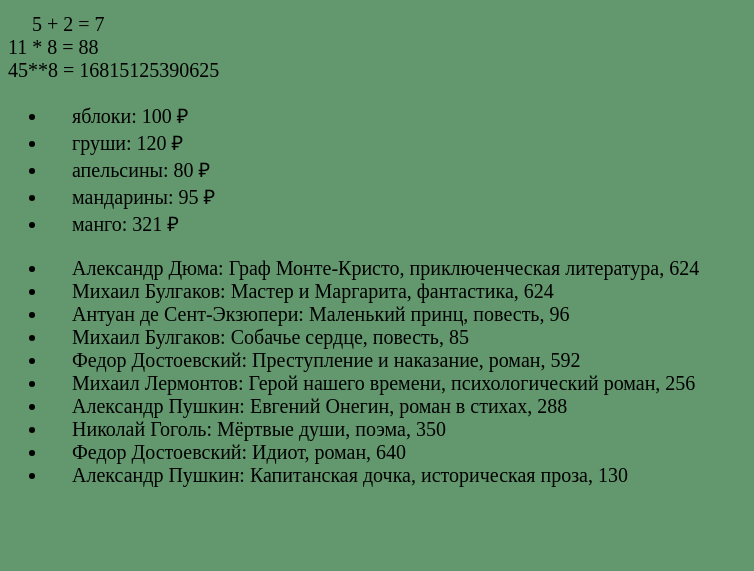
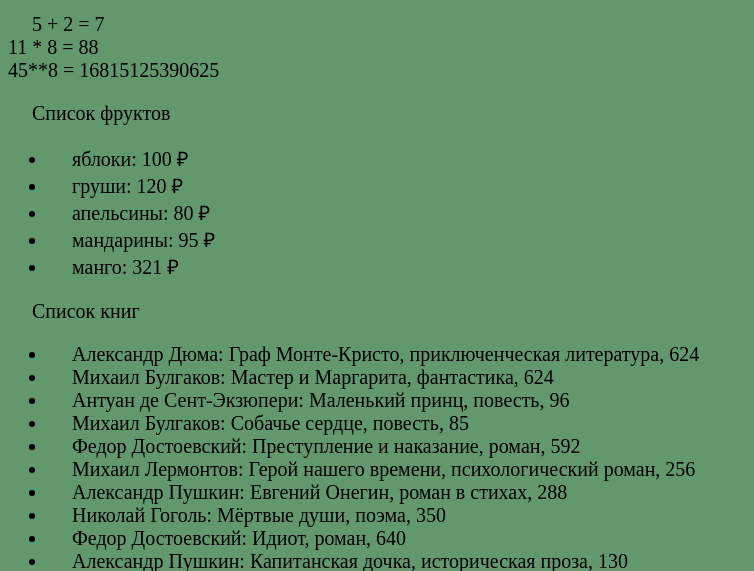
Before and after one commit to OlyaZalevskaya/web-programming-labs-2, a Flask app: page /lab2/example in a window 1280 px wide. Shown: the part 45-616 px from the top of the page, without its empty margins (0-754 px from the left). Run offline with Flask 3, Linux system fonts and the light colour scheme.

Commit message:
правки

```diff
--- a/templates/example.html
+++ b/templates/example.html
@@ -15,11 +15,15 @@
         5 + 2 = {{ 5 + 2 }}<br>
         11 * 8 = {{11 * 8 }}<br>
         45**8 = {{45**8}}<br>
+
+        <p>Список фруктов</p>
         <ul>
             {% for f in fruits %}
             <li>{{ f.name }}: {{ f.price }} &#x20bd;</li>
             {% endfor %}
         </ul>
+
+        <p>Список книг</p>
         <ul>
             {% for f in buch %}
             <li>{{ f.autor }}: {{ f.name }}, {{ f.ganr }}, {{ f.col }} </li>
```
